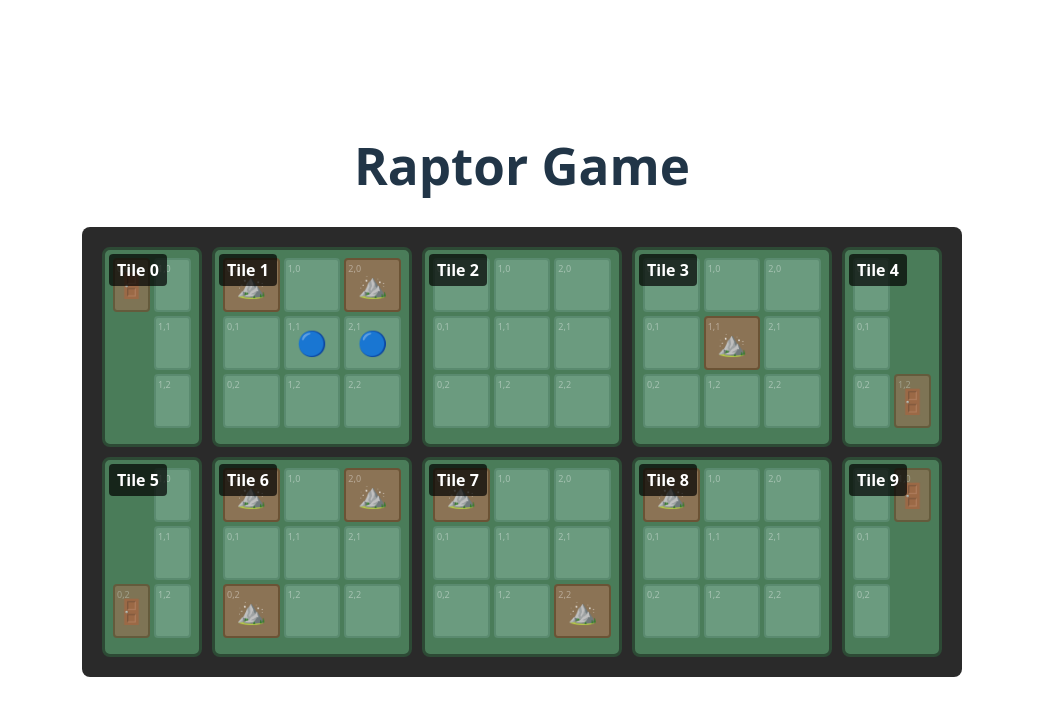
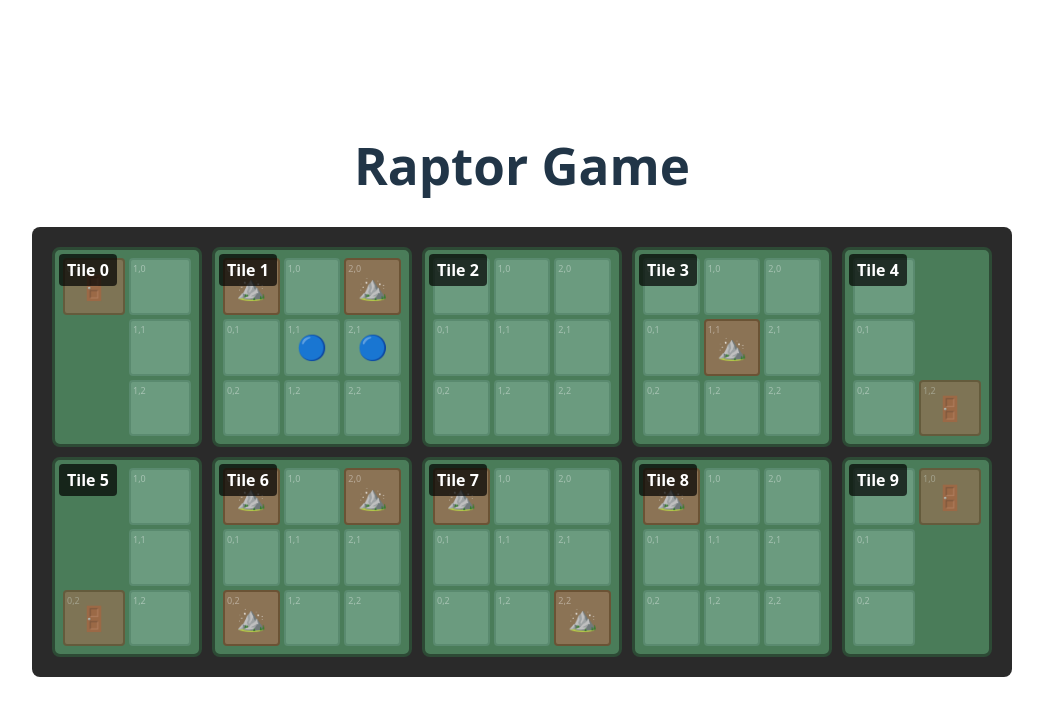
Before and after one commit to pooriajr/raptor, a React (Vite) app: page / in a window 1280 px wide. Shown: the top 716 px of the page, without its empty margins (118-1161 px from the left). Built offline with nearby package versions, Linux system fonts and the light colour scheme.

Commit message:
Fix space sizing to be consistent across all tiles
- Increase L-tile column width from 100px to 150px in Board.css
- Add height: 100% to both square and L-tile grids
- Spaces now consistently sized and fill tile containers
- No empty space at bottom of tiles

```diff
--- a/src/Board.css
+++ b/src/Board.css
@@ -2,7 +2,7 @@
   display: grid;
   /* 5 columns: L-tile + 3 square tiles + L-tile */
   /* 2 rows: top row and bottom row */
-  grid-template-columns: 100px repeat(3, 200px) 100px;
+  grid-template-columns: 150px repeat(3, 200px) 150px;
   grid-template-rows: repeat(2, 200px);
   gap: 10px;
   padding: 20px;
--- a/src/Tile.css
+++ b/src/Tile.css
@@ -30,6 +30,7 @@
 .Tile[data-shape="square"] .spaces-grid {
   grid-template-columns: repeat(3, 1fr);
   grid-template-rows: repeat(3, 1fr);
+  height: 100%;
 }
 
 /* L-shaped tiles are always a 3×2 grid */
@@ -37,6 +38,7 @@
 .Tile[data-shape="L"] .spaces-grid {
   grid-template-columns: repeat(2, 1fr);
   grid-template-rows: repeat(3, 1fr);
+  height: 100%;
 }
 
 /* Individual space styling */
```
